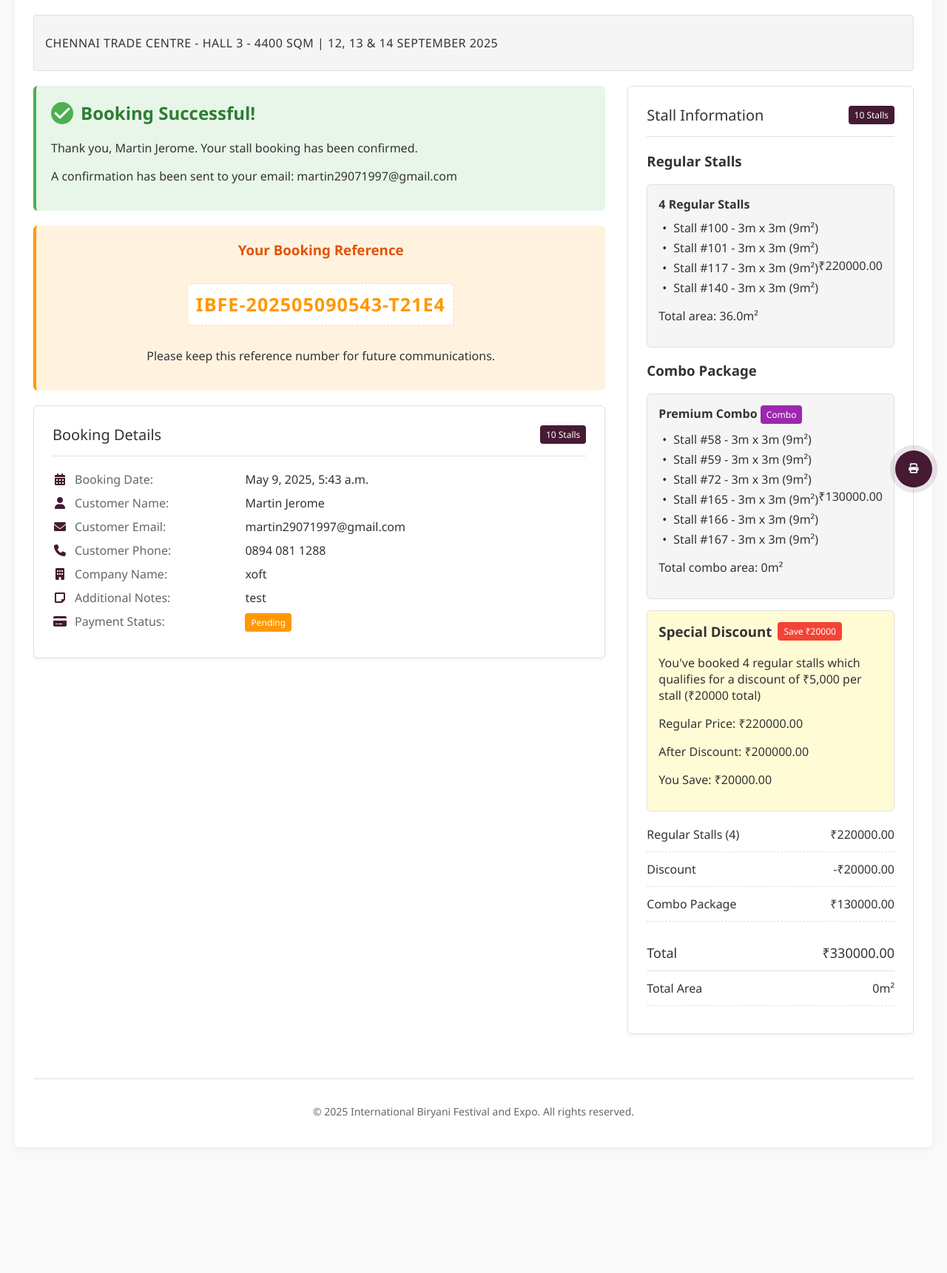
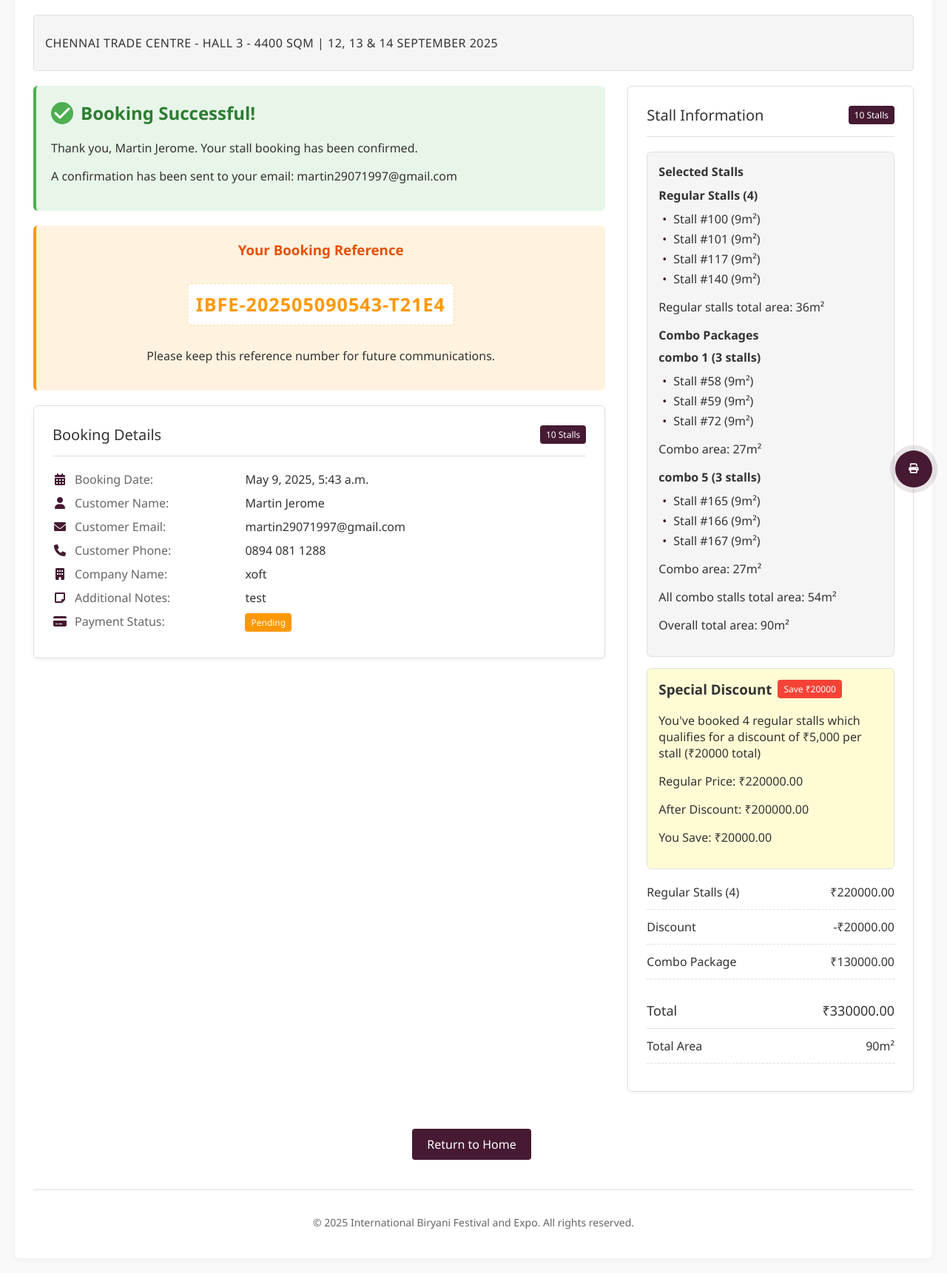
Before and after one commit to Martinjerome-i/booking, a Django app: page /booking/81/confirmation/ in a window 1280 px wide. Shown: the part 121-1842 px from the top of the page at 74% size. Before the commit the page ends 1633 px from the top, so only its background shows below. Run offline with Django 5.2, Linux system fonts and the light colour scheme; data comes from the database, SQL or seed files in the repository; both versions use the stored data as it was after the commit.

Commit message:
feat
update

```diff
--- a/halls/templatetags/custom_filters.py
+++ b/halls/templatetags/custom_filters.py
@@ -9,3 +9,11 @@ def multiply(value, arg):
         return float(value) * float(arg)
     except (ValueError, TypeError):
         return 0
+
+@register.filter(name='get_item')
+def get_item(dictionary, key):
+    """
+    Template filter to access a dictionary by key
+    Usage: {{ my_dict|get_item:my_key }}
+    """
+    return dictionary.get(key, '')
--- a/halls/views.py
+++ b/halls/views.py
@@ -667,6 +667,7 @@ def calculate_discounted_price(stall_count, total_price):
 def book_stall(request):
     """
     View for booking multiple stalls at once with discount application
+    and dynamic stall size calculation
     """
     from django.shortcuts import render, redirect, get_object_or_404
     from .forms import BookingForm  # Make sure to import the form
@@ -691,7 +692,12 @@ def book_stall(request):
     regular_stalls = []
     combo_stalls = []
 
+    # Calculate stall sizes based on selected_boxes
+    stall_sizes = {}
     for stall in stalls:
+        # Calculate actual size from selected_boxes (assumes each box is 1m²)
+        stall_sizes[stall.id] = len(stall.selected_boxes) if stall.selected_boxes else 0
+
         # Check if this stall is part of a combo
         if hasattr(stall, 'combos') and stall.combos.exists():
             combo_stalls.append(stall)
@@ -741,10 +747,28 @@ def book_stall(request):
     # Get the hall info from the first stall
     hall = stalls.first().hall if stalls.exists() else None
 
+    # Calculate total area for regular stalls and combo stalls
+    regular_stalls_total_area = sum(stall_sizes.get(stall.id, 0) for stall in regular_stalls)
+    combo_stalls_total_area = sum(stall_sizes.get(stall.id, 0) for stall in combo_stalls)
+
     # Calculate discount percentage for display purposes
     discount_percentage = 0
     if regular_stall_base_price > 0 and discount_amount > 0:
         discount_percentage = (discount_amount / regular_stall_base_price) * 100
+
+    # Group combo stalls by their combo for proper display
+    combo_stall_groups = {}
+    for stall in combo_stalls:
+        combo = stall.combos.first()
+        if combo:
+            if combo.id not in combo_stall_groups:
+                combo_stall_groups[combo.id] = {
+                    'combo': combo,
+                    'stalls': [],
+                    'total_area': 0
+                }
+            combo_stall_groups[combo.id]['stalls'].append(stall)
+            combo_stall_groups[combo.id]['total_area'] += stall_sizes.get(stall.id, 0)
 
     return render(request, 'halls/book_stall.html', {
         'form': form,
@@ -759,12 +783,17 @@ def book_stall(request):
         'discount_percentage': discount_percentage,
         'regular_stalls': regular_stalls,
         'combo_stalls': combo_stalls,
-        'stall_ids_string': ','.join(stall_ids)  # Add this to pass to cancellation form
+        'stall_ids_string': ','.join(stall_ids),  # Add this to pass to cancellation form
+        'stall_sizes': stall_sizes,  # Pass stall sizes to template
+        'regular_stalls_total_area': regular_stalls_total_area,
+        'combo_stalls_total_area': combo_stalls_total_area,
+        'combo_stall_groups': combo_stall_groups.values()
     })
 
 def booking_confirmation(request, booking_id):
     """
     View for booking confirmation with updated discount calculations
+    and dynamic stall size calculation
     """
     from django.shortcuts import render, get_object_or_404
 
@@ -777,7 +806,12 @@ def booking_confirmation(request, booking_id):
     regular_stalls = []
     combo_stalls = []
 
+    # Calculate stall sizes based on selected_boxes
+    stall_sizes = {}
     for stall in stalls:
+        # Calculate actual size from selected_boxes (assumes each box is 1m²)
+        stall_sizes[stall.id] = len(stall.selected_boxes) if stall.selected_boxes else 0
+
         # Check if this stall is part of a combo
         if hasattr(stall, 'combos') and stall.combos.exists():
             combo_stalls.append(stall)
@@ -813,6 +847,24 @@ def booking_confirmation(request, booking_id):
     # Get the hall ID if there are stalls
     hall_id = stalls.first().hall.id if stalls.exists() else 1
 
+    # Calculate total area for regular stalls and combo stalls
+    regular_stalls_total_area = sum(stall_sizes.get(stall.id, 0) for stall in regular_stalls)
+    combo_stalls_total_area = sum(stall_sizes.get(stall.id, 0) for stall in combo_stalls)
+
+    # Group combo stalls by their combo for proper display
+    combo_stall_groups = {}
+    for stall in combo_stalls:
+        combo = stall.combos.first()
+        if combo:
+            if combo.id not in combo_stall_groups:
+                combo_stall_groups[combo.id] = {
+                    'combo': combo,
+                    'stalls': [],
+                    'total_area': 0
+                }
+            combo_stall_groups[combo.id]['stalls'].append(stall)
+            combo_stall_groups[combo.id]['total_area'] += stall_sizes.get(stall.id, 0)
+
     return render(request, 'halls/booking_confirmation.html', {
         'booking': booking,
         'stalls': stalls,
@@ -825,10 +877,12 @@ def booking_confirmation(request, booking_id):
         'discounted_regular_price': discounted_regular_price,
         'combo_stall_price': combo_stall_price,
         'discount_amount': discount_amount,
-        'discount_percentage': discount_percentage
+        'discount_percentage': discount_percentage,
+        'stall_sizes': stall_sizes,  # Pass stall sizes to template
+        'regular_stalls_total_area': regular_stalls_total_area,
+        'combo_stalls_total_area': combo_stalls_total_area,
+        'combo_stall_groups': combo_stall_groups.values()
     })
-
-
 
 @require_POST
 def cancel_booking_process(request):
--- a/requirements.txt
+++ b/requirements.txt
@@ -1,4 +1,3 @@
-# mysqlclient==2.2.7
 Django==5.2
 djangorestframework==3.16.0
 asgiref==3.4.1
--- a/templates/halls/booking_confirmation.html
+++ b/templates/halls/booking_confirmation.html
@@ -463,6 +463,15 @@
             box-shadow: 0 5px 15px rgba(0,0,0,0.3);
         }
 
+        .action-buttons {
+            display: flex;
+            justify-content: center;
+            margin-top: 30px;
+            animation: fadeInUp 0.5s ease-in-out forwards;
+            animation-delay: 1.3s;
+            opacity: 0;
+        }
+
         /* Responsive styles */
         @media screen and (max-width: 992px) {
             .confirmation-container {
@@ -575,49 +584,46 @@
                         <span class="badge badge-accent">{{ stalls|length }} Stalls</span>
                     </div>
 
+                    <!-- Updated stall display to match book_stall.html style -->
+                    <div class="stall-item">
+                        <div class="stall-details">
+                            <strong>Selected Stalls</strong>
+
                             {% if regular_stalls %}
-                    <h3>Regular Stalls</h3>
-                    <div class="stall-item" style="--animation-order: 1;">
-                        <div class="stall-details">
-                            <strong>{{ regular_stalls|length }} Regular Stalls</strong>
+                            <div style="margin-top: 10px;">
+                                <strong>Regular Stalls ({{ regular_stalls|length }})</strong>
                                 <ul class="stall-list">
                                     {% for stall in regular_stalls %}
-                                <li style="--item-order: {{ forloop.counter }};">
-                                    Stall #{{ stall.stall_number }} - {{ stall.width }}m x {{ stall.height }}m ({{ stall.area }}m²)
-                                </li>
+                                    <li style="--item-order: {{ forloop.counter }};">Stall #{{ stall.stall_number }} ({{ stall_sizes|get_item:stall.id }}m²)</li>
                                     {% endfor %}
                                 </ul>
-                            <p>Total area: {{ regular_stalls|length|multiply:9 }}m²</p>
-                        </div>
-                        <div class="stall-price">₹{{ regular_stall_base_price|floatformat:2 }}</div>
+                                <p>Regular stalls total area: {{ regular_stalls_total_area }}m²</p>
                             </div>
                             {% endif %}
 
                             {% if combo_stalls %}
-                    <h3>Combo Package</h3>
-                    <div class="stall-item" style="--animation-order: 2;">
-                        <div class="stall-details">
-                            <strong>Premium Combo <span class="badge badge-combo">Combo</span></strong>
+                            <div style="margin-top: 15px;">
+                                <strong>Combo Packages</strong>
+                                {% for combo_group in combo_stall_groups %}
+                                <div style="margin-top: 8px;">
+                                    <strong>{{ combo_group.combo.name }} ({{ combo_group.stalls|length }} stalls)</strong>
                                     <ul class="stall-list">
-                                {% for stall in combo_stalls %}
-                                <li style="--item-order: {{ forloop.counter|add:regular_stalls|length }};">
-                                    Stall #{{ stall.stall_number }} - {{ stall.width }}m x {{ stall.height }}m ({{ stall.area }}m²)
-                                </li>
+                                        {% for stall in combo_group.stalls %}
+                                        <li style="--item-order: {{ forloop.counter|add:regular_stalls|length }};">Stall #{{ stall.stall_number }} ({{ stall_sizes|get_item:stall.id }}m²)</li>
                                         {% endfor %}
                                     </ul>
-                            {% with total_combo_area=0 %}
-                                {% for stall in combo_stalls %}
-                                    {% with stall_area=stall.area %}
-                                        {% with total_combo_area=total_combo_area|add:stall_area %}
-                                        {% endwith %}
-                                    {% endwith %}
+                                    <p>Combo area: {{ combo_group.total_area }}m²</p>
+                                </div>
                                 {% endfor %}
-                                <p>Total combo area: {{ total_combo_area }}m²</p>
-                            {% endwith %}
-                        </div>
-                        <div class="stall-price">₹{{ combo_stall_price|floatformat:2 }}</div>
+                                <p>All combo stalls total area: {{ combo_stalls_total_area }}m²</p>
                             </div>
                             {% endif %}
+
+                            <div style="margin-top: 15px; font-weight: 500;">
+                                <p>Overall total area: {{ regular_stalls_total_area|add:combo_stalls_total_area }}m²</p>
+                            </div>
+                        </div>
+                    </div>
 
                     {% if discount_amount > 0 %}
                     <div class="discount-info">
@@ -639,12 +645,10 @@
                     {% endif %}
 
                     <div style="margin-top: 20px;">
-                        {% if regular_stalls %}
                         <div class="summary-item" style="--summary-order: 1;">
-                            <span>Regular Stalls ({{ regular_stalls|length }})</span>
+                            <span>Regular Stalls ({{ regular_stall_count }})</span>
                             <span>₹{{ regular_stall_base_price|floatformat:2 }}</span>
                         </div>
-                        {% endif %}
 
                         {% if discount_amount > 0 %}
                         <div class="summary-item" style="--summary-order: 2;">
@@ -667,19 +671,16 @@
 
                         <div class="summary-item" style="--summary-order: 4;">
                             <span>Total Area</span>
-                            {% with total_area=0 %}
-                                {% for stall in stalls %}
-                                    {% with stall_area=stall.area %}
-                                        {% with total_area=total_area|add:stall_area %}
-                                        {% endwith %}
-                                    {% endwith %}
-                                {% endfor %}
-                                <span>{{ total_area }}m²</span>
-                            {% endwith %}
+                            <span>{{ regular_stalls_total_area|add:combo_stalls_total_area }}m²</span>
                         </div>
                     </div>
                 </div>
             </div>
+        </div>
+
+        <!-- Added Return to Home button -->
+        <div class="action-buttons">
+            <a href="{% url 'root' %}" class="btn">Return to Home</a>
         </div>
 
         <div class="footer">
```
Also changed, not shown: templates/halls/book_stall.html (+13 -60 lines), db.sqlite3. Lines whose indentation alone changed are shown as unchanged.
